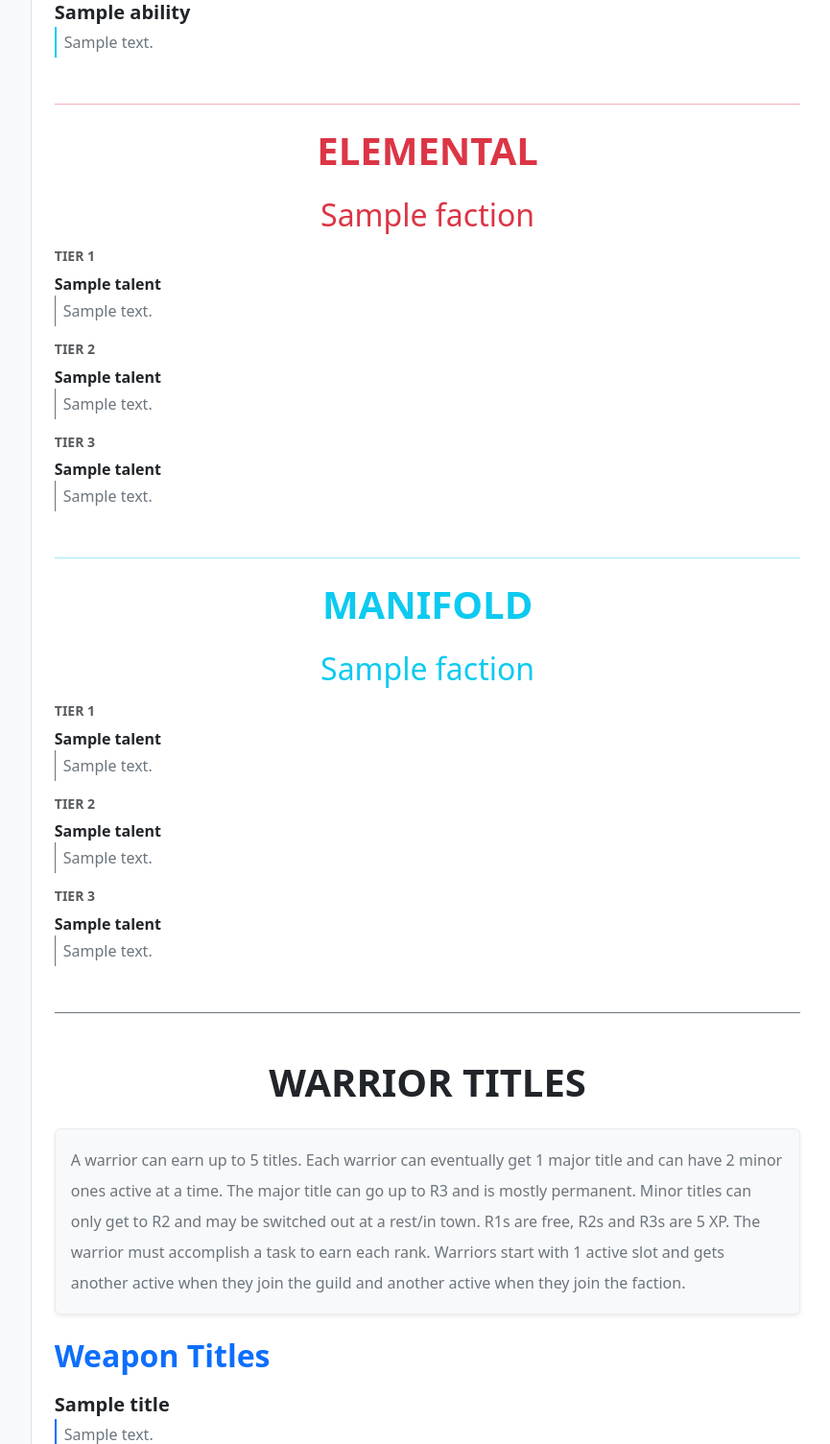
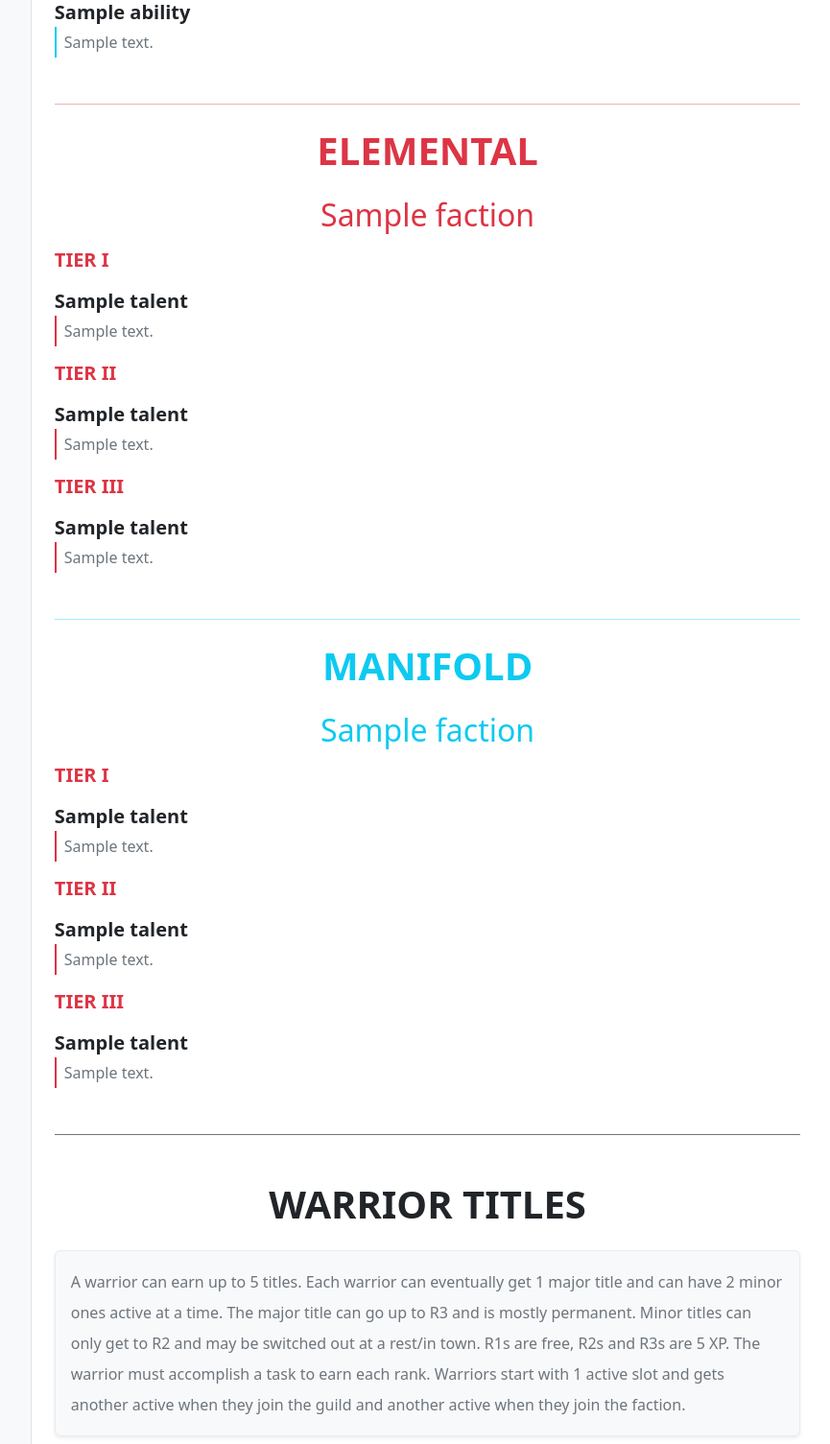
Before and after one commit to KasenFudge/ageofclaritas-webapp, a Django app: template rulebook/templates/rulebook/class_detail.html in a window 1280 px wide. Shown: the part 796-2301 px from the top of the page at 96% size, without its empty margins (332-1197 px from the left). Run offline with Django 5.2, Linux system fonts and the light colour scheme; the template is opened without the code that fills it: most values are stand-ins (such as "Sample title", 1, 10 or a date in 2020).

Commit message:
Updating more rulebook templates, if I didn't miss anything should make character creation work

```diff
--- a/rulebook/templates/rulebook/class_detail.html
+++ b/rulebook/templates/rulebook/class_detail.html
@@ -16,7 +16,7 @@
         <h2 class="class-header mt-4 mb-3 text-primary fw-bold">Skills</h2>
         <div class="talent-section mb-4">
             {% for skill in guild_skills %}
-                <div class="talent-block mb-3">
+                <div id="{{ skill.name|slugify }}" class="talent-block mb-3">
                     <b class="talent-name d-block text-dark fs-5 fw-bold">{{ skill.name }}</b>
                     <div class="talent-description ps-2 border-start border-primary border-2 text-secondary lh-lg">
                         {{ skill.description|safe }}
@@ -30,7 +30,7 @@
         <h2 class="class-header mt-4 mb-3 text-primary fw-bold">Abilities</h2>
         <div class="talent-section mb-4">
             {% for ability in guild_abilities %}
-                <div class="talent-block mb-3">
+                <div id="{{ ability.name|slugify }}" class="talent-block mb-3">
                     <b class="talent-name d-block text-dark fs-5 fw-bold">{{ ability.name }}</b>
                     <div class="talent-description ps-2 border-start border-primary border-2 text-secondary lh-lg">
                         {{ ability.description|safe }}
@@ -55,7 +55,7 @@
             {% if faction.skills %}
                 <h2 class="class-header my-3 text-info fw-bold">Skills</h2>
                 {% for skill in faction.skills %}
-                    <div class="talent-block mb-3">
+                    <div id="{{ skill.name|slugify }}" class="talent-block mb-3">
                         <b class="talent-name d-block text-dark fs-5 fw-bold">{{ skill.name }}</b>
                         <div class="talent-description ps-2 border-start border-info border-2 text-secondary lh-lg">
                             {{ skill.description|safe }}
@@ -67,7 +67,7 @@
             {% if faction.abilities %}
                 <h2 class="class-header my-3 text-info fw-bold">Abilities</h2>
                 {% for ability in faction.abilities %}
-                    <div class="talent-block mb-3">
+                    <div id="{{ ability.name|slugify }}" class="talent-block mb-3">
                         <b class="talent-name d-block text-dark fs-5 fw-bold">{{ ability.name }}</b>
                         <div class="talent-description ps-2 border-start border-info border-2 text-secondary lh-lg">
                             {{ ability.description|safe }}
@@ -93,11 +93,11 @@
                 {% endif %}
 
                 {% if elemental.tier_1 %}
-                    <h3 class="class-header mt-3 text-muted small text-uppercase tracking-wider fw-bold">Tier 1</h3>
+                    <h2 class="class-header my-3 text-danger fw-bold fs-5 text-uppercase tracking-wide">Tier I</h2>
                     {% for talent in elemental.tier_1 %}
-                        <div class="talent-block mb-3">
-                            <b class="talent-name d-block text-dark fw-semibold">{{ talent.name }}</b>
-                            <div class="talent-description ps-2 border-start border-secondary text-secondary lh-lg">
+                        <div id="{{ talent.name|slugify }}" class="talent-block mb-3">
+                            <b class="talent-name d-block text-dark fs-5 fw-bold">{{ talent.name }}</b>
+                            <div class="talent-description ps-2 border-start border-danger border-2 text-secondary lh-lg">
                                 {{ talent.description|safe }}
                             </div>
                         </div>
@@ -105,11 +105,11 @@
                 {% endif %}
 
                 {% if elemental.tier_2 %}
-                    <h3 class="class-header mt-3 text-muted small text-uppercase tracking-wider fw-bold">Tier 2</h3>
+                    <h2 class="class-header my-3 text-danger fw-bold fs-5 text-uppercase tracking-wide">Tier II</h2>
                     {% for talent in elemental.tier_2 %}
-                        <div class="talent-block mb-3">
-                            <b class="talent-name d-block text-dark fw-semibold">{{ talent.name }}</b>
-                            <div class="talent-description ps-2 border-start border-secondary text-secondary lh-lg">
+                        <div id="{{ talent.name|slugify }}" class="talent-block mb-3">
+                            <b class="talent-name d-block text-dark fs-5 fw-bold">{{ talent.name }}</b>
+                            <div class="talent-description ps-2 border-start border-danger border-2 text-secondary lh-lg">
                                 {{ talent.description|safe }}
                             </div>
                         </div>
@@ -117,11 +117,11 @@
                 {% endif %}
 
                 {% if elemental.tier_3 %}
-                    <h3 class="class-header mt-3 text-muted small text-uppercase tracking-wider fw-bold">Tier 3</h3>
+                    <h2 class="class-header my-3 text-danger fw-bold fs-5 text-uppercase tracking-wide">Tier III</h2>
                     {% for talent in elemental.tier_3 %}
-                        <div class="talent-block mb-3">
-                            <b class="talent-name d-block text-dark fw-semibold">{{ talent.name }}</b>
-                            <div class="talent-description ps-2 border-start border-secondary text-secondary lh-lg">
+                        <div id="{{ talent.name|slugify }}" class="talent-block mb-3">
+                            <b class="talent-name d-block text-dark fs-5 fw-bold">{{ talent.name }}</b>
+                            <div class="talent-description ps-2 border-start border-danger border-2 text-secondary lh-lg">
                                 {{ talent.description|safe }}
                             </div>
                         </div>
@@ -146,11 +146,11 @@
                 {% endif %}
 
                 {% if manifold.tier_1 %}
-                    <h3 class="class-header mt-3 text-muted small text-uppercase tracking-wider fw-bold">Tier 1</h3>
+                    <h2 class="class-header my-3 text-danger fw-bold fs-5 text-uppercase tracking-wide">Tier I</h2>
                     {% for talent in manifold.tier_1 %}
-                        <div class="talent-block mb-3">
-                            <b class="talent-name d-block text-dark fw-semibold">{{ talent.name }}</b>
-                            <div class="talent-description ps-2 border-start border-secondary text-secondary lh-lg">
+                        <div id="{{ talent.name|slugify }}" class="talent-block mb-3">
+                            <b class="talent-name d-block text-dark fs-5 fw-bold">{{ talent.name }}</b>
+                            <div class="talent-description ps-2 border-start border-danger border-2 text-secondary lh-lg">
                                 {{ talent.description|safe }}
                             </div>
                         </div>
@@ -158,11 +158,11 @@
                 {% endif %}
 
                 {% if manifold.tier_2 %}
-                    <h3 class="class-header mt-3 text-muted small text-uppercase tracking-wider fw-bold">Tier 2</h3>
+                    <h2 class="class-header my-3 text-danger fw-bold fs-5 text-uppercase tracking-wide">Tier II</h2>
                     {% for talent in manifold.tier_2 %}
-                        <div class="talent-block mb-3">
-                            <b class="talent-name d-block text-dark fw-semibold">{{ talent.name }}</b>
-                            <div class="talent-description ps-2 border-start border-secondary text-secondary lh-lg">
+                        <div id="{{ talent.name|slugify }}" class="talent-block mb-3">
+                            <b class="talent-name d-block text-dark fs-5 fw-bold">{{ talent.name }}</b>
+                            <div class="talent-description ps-2 border-start border-danger border-2 text-secondary lh-lg">
                                 {{ talent.description|safe }}
                             </div>
                         </div>
@@ -170,11 +170,11 @@
                 {% endif %}
 
                 {% if manifold.tier_3 %}
-                    <h3 class="class-header mt-3 text-muted small text-uppercase tracking-wider fw-bold">Tier 3</h3>
+                    <h2 class="class-header my-3 text-danger fw-bold fs-5 text-uppercase tracking-wide">Tier III</h2>
                     {% for talent in manifold.tier_3 %}
-                        <div class="talent-block mb-3">
-                            <b class="talent-name d-block text-dark fw-semibold">{{ talent.name }}</b>
-                            <div class="talent-description ps-2 border-start border-secondary text-secondary lh-lg">
+                        <div id="{{ talent.name|slugify }}" class="talent-block mb-3">
+                            <b class="talent-name d-block text-dark fs-5 fw-bold">{{ talent.name }}</b>
+                            <div class="talent-description ps-2 border-start border-danger border-2 text-secondary lh-lg">
                                 {{ talent.description|safe }}
                             </div>
                         </div>
```
Also changed, not shown: rulebook/templates/rulebook/character_creation.html (+8 -8 lines).
